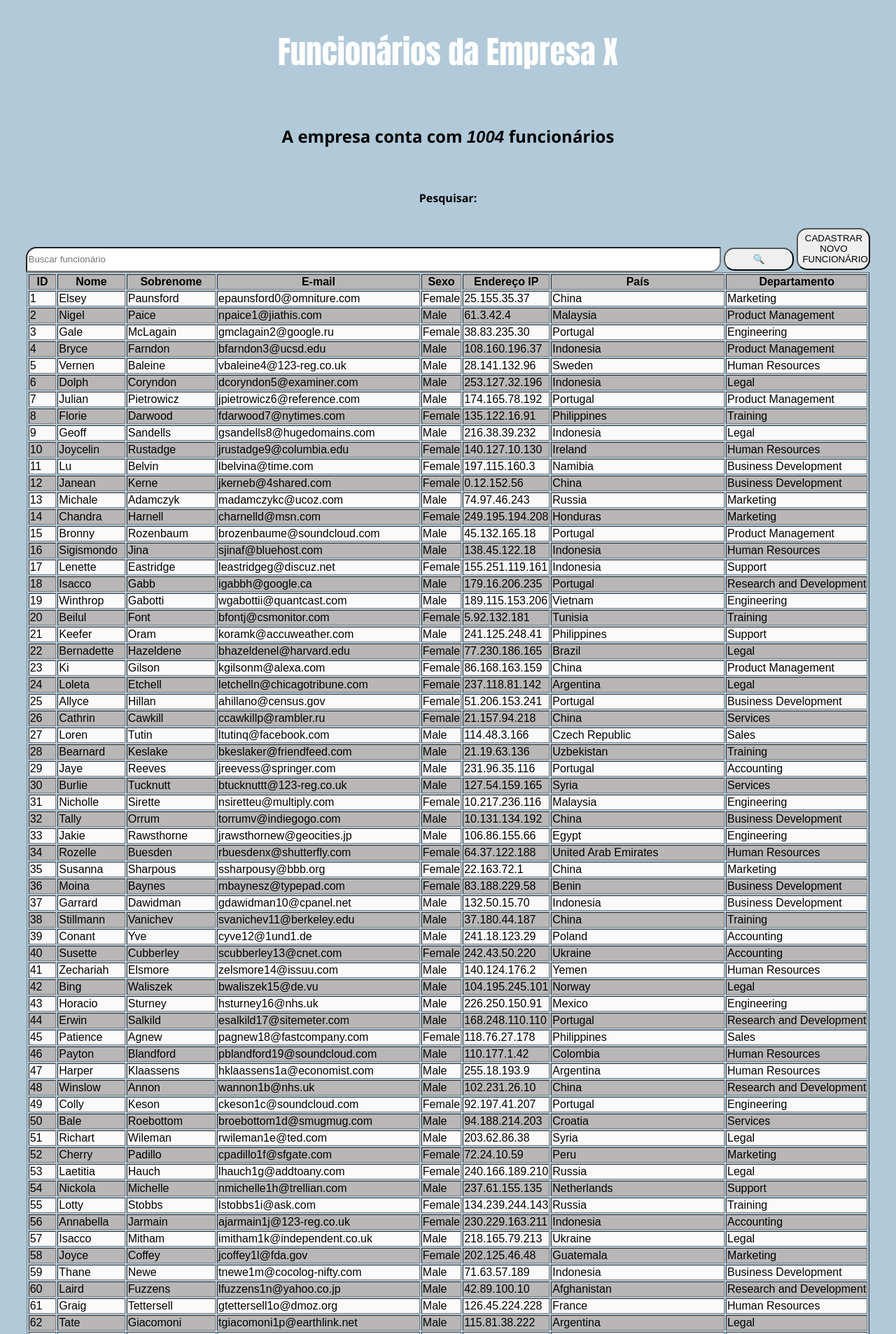
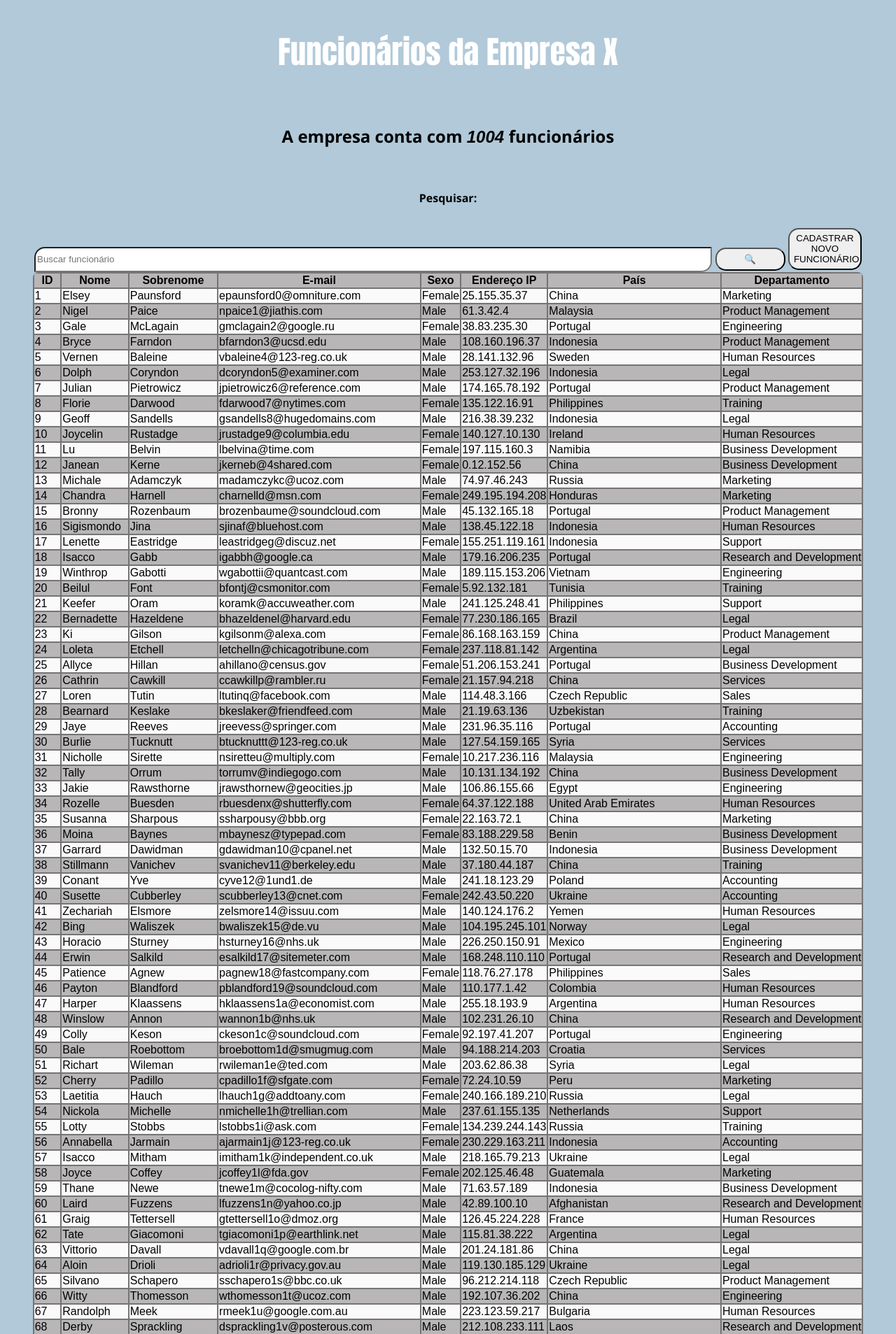
Before and after one commit to balakelly459/empresa-x-json, a PHP site: page / in a window 1280 px wide. Shown: the top 1907 px of the page at 70% size. Run offline with PHP 8.4, Linux system fonts and the light colour scheme.

Commit message:
ajustado

```diff
--- a/empresaX/index.php
+++ b/empresaX/index.php
@@ -46,7 +46,7 @@ if(isset($_GET["buscarFuncionario"])){
         <input type="text" name="funcionario" placeholder="Buscar funcionario">
         <button>🔍</button>
     </form> -->
-    <table border="1">
+    <table >
         <h1>Funcionários da Empresa X</h1>
         <h2>A empresa conta com <em> <?= $count ?> </em> funcionários</h2>
         <form action="">
--- a/empresaX/style.css
+++ b/empresaX/style.css
@@ -11,7 +11,7 @@ body{
     }
  input{
      height: 30px;
-     width: 985px;
+     width: 960px;
      border-radius: 15px 0px 15px 0px;
  }
 
@@ -40,3 +40,8 @@ body{
 
 table tr:nth-child(even) {background: rgb(250, 250, 250)}
 table tr:nth-child(odd) {background: rgb(184, 182, 182)}
+
+ table{
+     background-color: rgb(117, 116, 116);
+     border-radius: 8px;
+ }
```
